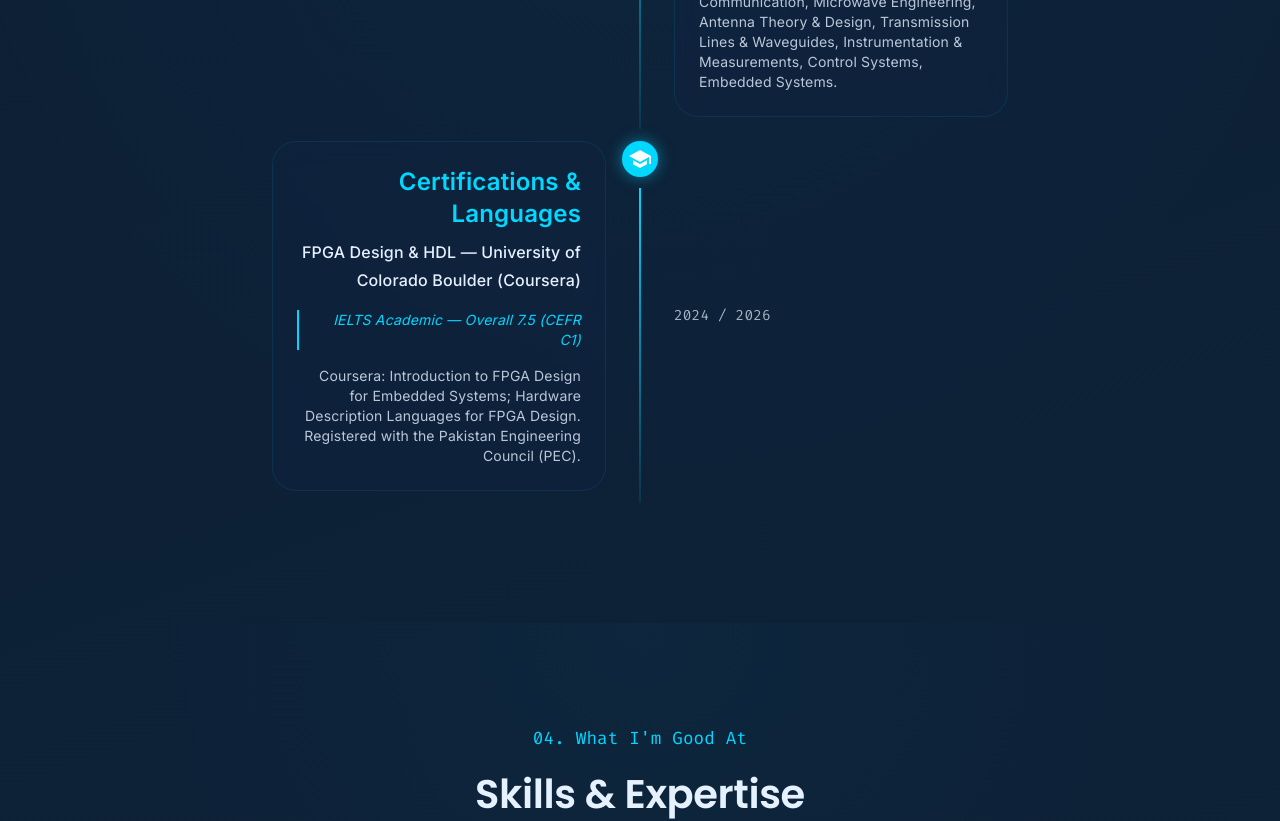
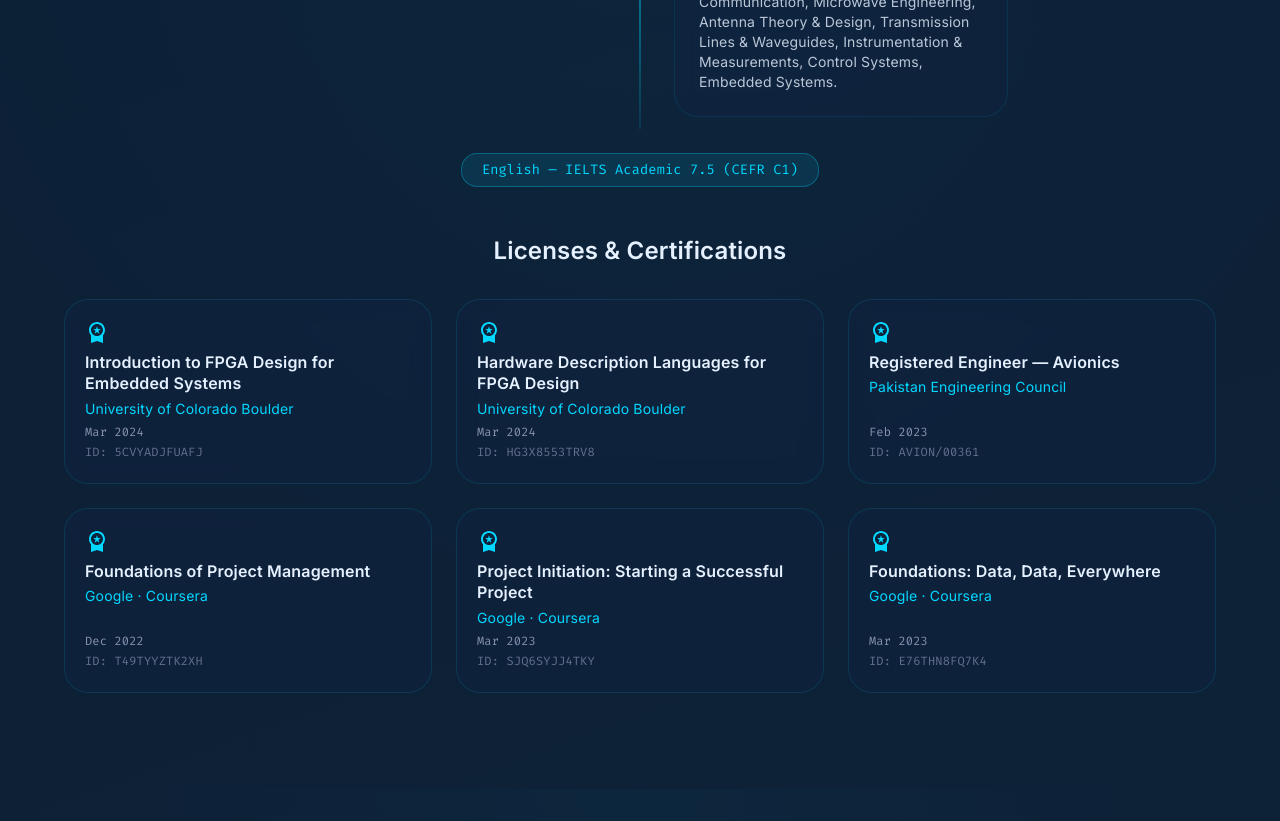
Before and after one commit to Skeletoskull/portfolio, a React (Vite) app: page / in a window 1280 px wide. Shown: the part 4260-5081 px from the top of the page. Built offline with nearby package versions, Linux system fonts and the light colour scheme.

Commit message:
Add full certifications grid (6 certs with credential IDs) + IELTS to Education

```diff
--- a/src/components/Education.tsx
+++ b/src/components/Education.tsx
@@ -1,7 +1,8 @@
-import { Box, Typography, Container, useTheme } from '@mui/material';
+import { Box, Typography, Container, useTheme, Grid, Chip } from '@mui/material';
 import { Timeline, TimelineItem, TimelineSeparator, TimelineConnector, TimelineContent, TimelineDot, TimelineOppositeContent } from '@mui/lab';
 import { motion } from 'framer-motion';
 import SchoolIcon from '@mui/icons-material/School';
+import WorkspacePremiumIcon from '@mui/icons-material/WorkspacePremium';
 
 const education = [
   {
@@ -10,14 +11,16 @@
     year: '2018 - 2022',
     thesis: 'Final-year project: Non-contact heartbeat detection using a micromotion Doppler radar',
     description: 'Relevant coursework: Digital Signal Processing, Analog & Digital Communication, Microwave Engineering, Antenna Theory & Design, Transmission Lines & Waveguides, Instrumentation & Measurements, Control Systems, Embedded Systems.'
-  },
-  {
-    school: 'Certifications & Languages',
-    degree: 'FPGA Design & HDL — University of Colorado Boulder (Coursera)',
-    year: '2024 / 2026',
-    thesis: 'IELTS Academic — Overall 7.5 (CEFR C1)',
-    description: 'Coursera: Introduction to FPGA Design for Embedded Systems; Hardware Description Languages for FPGA Design. Registered with the Pakistan Engineering Council (PEC).'
   }
+];
+
+const certifications = [
+  { name: 'Introduction to FPGA Design for Embedded Systems', issuer: 'University of Colorado Boulder', date: 'Mar 2024', id: '5CVYADJFUAFJ' },
+  { name: 'Hardware Description Languages for FPGA Design', issuer: 'University of Colorado Boulder', date: 'Mar 2024', id: 'HG3X8553TRV8' },
+  { name: 'Registered Engineer — Avionics', issuer: 'Pakistan Engineering Council', date: 'Feb 2023', id: 'AVION/00361' },
+  { name: 'Foundations of Project Management', issuer: 'Google · Coursera', date: 'Dec 2022', id: 'T49TYYZTK2XH' },
+  { name: 'Project Initiation: Starting a Successful Project', issuer: 'Google · Coursera', date: 'Mar 2023', id: 'SJQ6SYJJ4TKY' },
+  { name: 'Foundations: Data, Data, Everywhere', issuer: 'Google · Coursera', date: 'Mar 2023', id: 'E76THN8FQ7K4' },
 ];
 
 const Education = () => {
@@ -28,17 +31,11 @@
       id="education"
       sx={{
         py: { xs: 8, md: 12 },
-        minHeight: '100vh',
-        display: 'flex',
-        alignItems: 'center',
         position: 'relative',
         '&::before': {
           content: '""',
           position: 'absolute',
-          top: 0,
-          left: 0,
-          right: 0,
-          bottom: 0,
+          inset: 0,
           background: 'radial-gradient(circle at 50% 30%, rgba(0, 216, 255, 0.03) 0%, rgba(10, 25, 47, 0) 70%)',
           zIndex: 0,
         },
@@ -54,15 +51,11 @@
           <Box sx={{ mb: 8, textAlign: 'center' }}>
             <Typography
               variant="body1"
-              sx={{
-                color: theme.palette.primary.main,
-                fontFamily: '"Fira Code", monospace',
-                mb: 2,
-              }}
+              sx={{ color: theme.palette.primary.main, fontFamily: '"Fira Code", monospace', mb: 2 }}
             >
               <span style={{ color: theme.palette.primary.main }}>03.</span> Where I've Studied
             </Typography>
-            <Typography variant="h2">Education</Typography>
+            <Typography variant="h2">Education & Certifications</Typography>
           </Box>
 
           <Box sx={{ maxWidth: '800px', mx: 'auto' }}>
@@ -70,43 +63,20 @@
               {education.map((edu, index) => (
                 <TimelineItem key={index}>
                   <TimelineOppositeContent
-                    sx={{
-                      m: 'auto 0',
-                      color: 'rgba(230, 241, 255, 0.7)',
-                      fontFamily: '"Fira Code", monospace',
-                      fontSize: { xs: '0.8rem', md: '0.9rem' }
-                    }}
+                    sx={{ m: 'auto 0', color: 'rgba(230, 241, 255, 0.7)', fontFamily: '"Fira Code", monospace', fontSize: { xs: '0.8rem', md: '0.9rem' } }}
                   >
                     {edu.year}
                   </TimelineOppositeContent>
                   <TimelineSeparator>
-                    <motion.div
-                      initial={{ scale: 0 }}
-                      whileInView={{ scale: 1 }}
-                      viewport={{ once: true }}
-                      transition={{ duration: 0.5, type: 'spring' }}
-                    >
-                      <TimelineDot
-                        sx={{
-                          bgcolor: '#00D8FF',
-                          boxShadow: '0 0 15px rgba(0, 216, 255, 0.5)'
-                        }}
-                      >
+                    <motion.div initial={{ scale: 0 }} whileInView={{ scale: 1 }} viewport={{ once: true }} transition={{ duration: 0.5, type: 'spring' }}>
+                      <TimelineDot sx={{ bgcolor: '#00D8FF', boxShadow: '0 0 15px rgba(0, 216, 255, 0.5)' }}>
                         <SchoolIcon />
                       </TimelineDot>
                     </motion.div>
-                    <TimelineConnector sx={{
-                      background: 'linear-gradient(180deg, #00D8FF 0%, rgba(0, 216, 255, 0.1) 100%)',
-                      width: '2px'
-                    }} />
+                    <TimelineConnector sx={{ background: 'linear-gradient(180deg, #00D8FF 0%, rgba(0, 216, 255, 0.1) 100%)', width: '2px' }} />
                   </TimelineSeparator>
                   <TimelineContent sx={{ py: '12px', px: 2 }}>
-                    <motion.div
-                      initial={{ opacity: 0, x: index % 2 === 0 ? 50 : -50 }}
-                      whileInView={{ opacity: 1, x: 0 }}
-                      viewport={{ once: true }}
-                      transition={{ duration: 0.5, delay: 0.2 }}
-                    >
+                    <motion.div initial={{ opacity: 0, x: index % 2 === 0 ? 50 : -50 }} whileInView={{ opacity: 1, x: 0 }} viewport={{ once: true }} transition={{ duration: 0.5, delay: 0.2 }}>
                       <Box
                         sx={{
                           p: 3,
@@ -115,54 +85,19 @@
                           borderRadius: 2,
                           border: '1px solid rgba(0, 216, 255, 0.1)',
                           transition: 'all 0.3s ease',
-                          '&:hover': {
-                            transform: 'translateY(-5px)',
-                            boxShadow: '0 10px 20px rgba(0, 216, 255, 0.1)',
-                            borderColor: '#00D8FF',
-                          }
+                          '&:hover': { transform: 'translateY(-5px)', boxShadow: '0 10px 20px rgba(0, 216, 255, 0.1)', borderColor: '#00D8FF' },
                         }}
                       >
-                        <Typography
-                          variant="h5"
-                          component="h3"
-                          sx={{
-                            color: '#00D8FF',
-                            mb: 1,
-                            fontWeight: 'bold',
-                          }}
-                        >
+                        <Typography variant="h5" component="h3" sx={{ color: '#00D8FF', mb: 1, fontWeight: 'bold' }}>
                           {edu.school}
                         </Typography>
-                        <Typography
-                          variant="subtitle1"
-                          sx={{
-                            color: '#E6F1FF',
-                            fontWeight: 'medium',
-                            mb: 2,
-                          }}
-                        >
+                        <Typography variant="subtitle1" sx={{ color: '#E6F1FF', fontWeight: 'medium', mb: 2 }}>
                           {edu.degree}
                         </Typography>
-                        {edu.thesis && (
-                          <Typography
-                            variant="body2"
-                            sx={{
-                              color: theme.palette.primary.main,
-                              fontStyle: 'italic',
-                              mb: 2,
-                              borderLeft: `2px solid ${theme.palette.primary.main}`,
-                              pl: 2,
-                            }}
-                          >
-                            {edu.thesis}
-                          </Typography>
-                        )}
-                        <Typography
-                          variant="body2"
-                          sx={{
-                            color: 'rgba(230, 241, 255, 0.8)',
-                          }}
-                        >
+                        <Typography variant="body2" sx={{ color: theme.palette.primary.main, fontStyle: 'italic', mb: 2, borderLeft: `2px solid ${theme.palette.primary.main}`, pl: 2 }}>
+                          {edu.thesis}
+                        </Typography>
+                        <Typography variant="body2" sx={{ color: 'rgba(230, 241, 255, 0.8)' }}>
                           {edu.description}
                         </Typography>
                       </Box>
@@ -172,6 +107,65 @@
               ))}
             </Timeline>
           </Box>
+
+          {/* English proficiency */}
+          <Box sx={{ textAlign: 'center', mt: 2, mb: 6 }}>
+            <Chip
+              label="English — IELTS Academic 7.5 (CEFR C1)"
+              sx={{ fontFamily: '"Fira Code", monospace', py: 2, px: 1, fontSize: '0.85rem' }}
+            />
+          </Box>
+
+          {/* Certifications grid */}
+          <Box sx={{ mb: 4, textAlign: 'center' }}>
+            <Typography variant="h5" sx={{ color: '#E6F1FF', fontWeight: 600 }}>
+              Licenses & Certifications
+            </Typography>
+          </Box>
+
+          <Grid container spacing={3}>
+            {certifications.map((cert, index) => (
+              <Grid item xs={12} sm={6} md={4} key={cert.id}>
+                <motion.div
+                  initial={{ opacity: 0, y: 20 }}
+                  whileInView={{ opacity: 1, y: 0 }}
+                  viewport={{ once: true }}
+                  transition={{ duration: 0.4, delay: index * 0.06 }}
+                  style={{ height: '100%' }}
+                >
+                  <Box
+                    sx={{
+                      height: '100%',
+                      p: 2.5,
+                      display: 'flex',
+                      flexDirection: 'column',
+                      background: 'rgba(17, 34, 64, 0.5)',
+                      backdropFilter: 'blur(10px)',
+                      borderRadius: 2,
+                      border: '1px solid rgba(0, 216, 255, 0.12)',
+                      transition: 'all 0.3s ease',
+                      '&:hover': { transform: 'translateY(-4px)', borderColor: 'rgba(0, 216, 255, 0.4)' },
+                    }}
+                  >
+                    <WorkspacePremiumIcon sx={{ color: theme.palette.primary.main, mb: 1 }} />
+                    <Typography variant="subtitle1" sx={{ color: '#E6F1FF', fontWeight: 600, lineHeight: 1.35, mb: 0.5 }}>
+                      {cert.name}
+                    </Typography>
+                    <Typography variant="body2" sx={{ color: theme.palette.primary.main, mb: 0.5 }}>
+                      {cert.issuer}
+                    </Typography>
+                    <Box sx={{ flexGrow: 1 }} />
+                    <Typography variant="caption" sx={{ color: theme.palette.text.secondary, fontFamily: '"Fira Code", monospace', display: 'block' }}>
+                      {cert.date}
+                    </Typography>
+                    <Typography variant="caption" sx={{ color: 'rgba(136, 146, 176, 0.7)', fontFamily: '"Fira Code", monospace', display: 'block' }}>
+                      ID: {cert.id}
+                    </Typography>
+                  </Box>
+                </motion.div>
+              </Grid>
+            ))}
+          </Grid>
         </motion.div>
       </Container>
     </Box>
```
